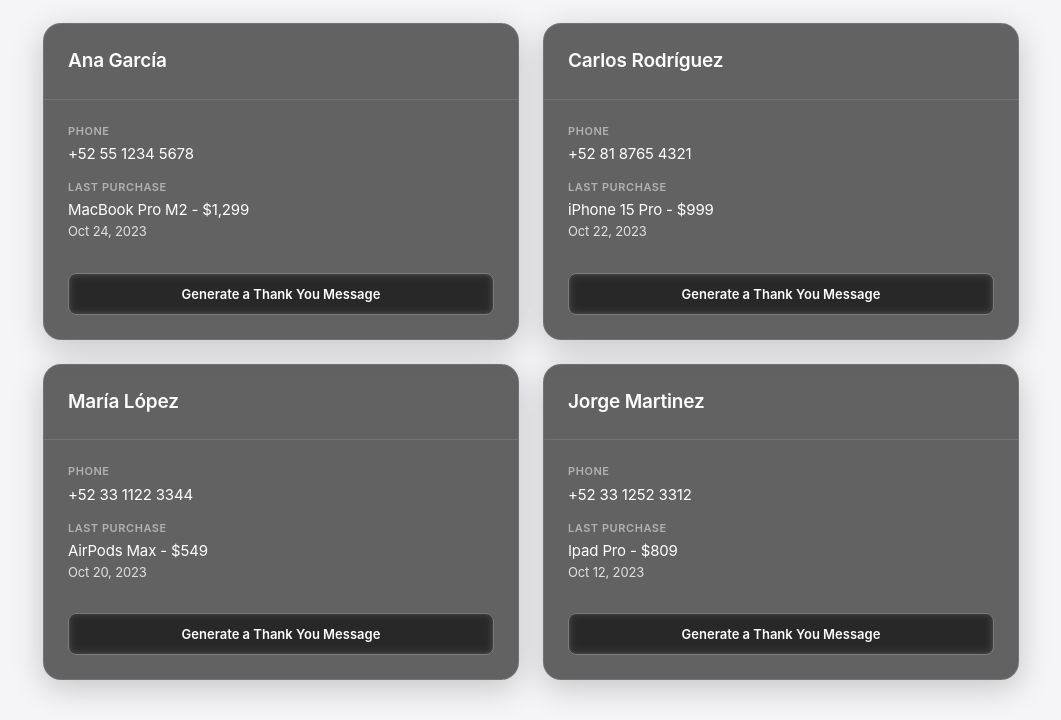
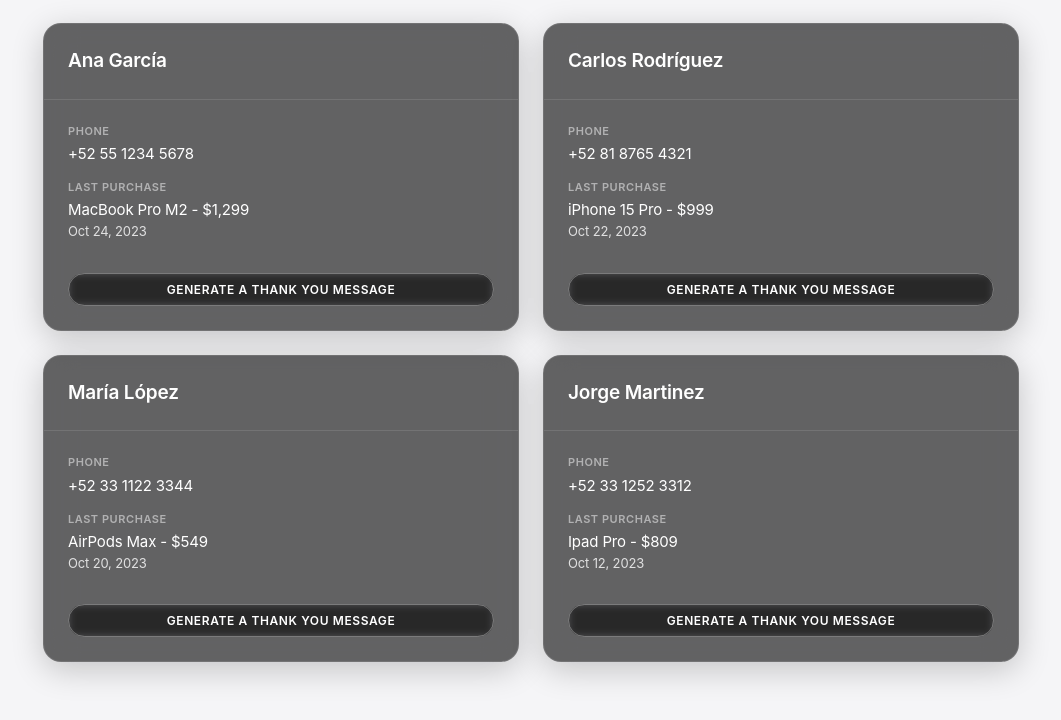
Before and after one commit to Chrispy0122/CRM_Chris, a plain HTML site: page frontend/index.html in a window 1280 px wide. Shown: the part 117-837 px from the top of the page, without its empty margins (109-1170 px from the left). Drawn offline with Linux system fonts and the light colour scheme.

Commit message:
Dec 22, 2025, 11:54 AM

```diff
--- a/frontend/style.css
+++ b/frontend/style.css
@@ -219,21 +219,26 @@ body {
 .btn-generate {
     width: 100%;
     margin-top: 16px;
-    padding: 12px;
+    padding: 8px 16px;
+    /* Smaller padding */
     background: transparent;
     border: 1px solid rgba(255, 255, 255, 0.3);
-    border-radius: 8px;
+    border-radius: 50px;
+    /* Oval / Pill shape */
     color: #FFFFFF;
     font-family: inherit;
-    font-size: 13px;
+    font-size: 12px;
+    /* Smaller text */
     font-weight: 600;
     cursor: pointer;
     transition: all 0.2s ease;
     backdrop-filter: blur(4px);
+    text-transform: uppercase;
+    letter-spacing: 0.05em;
 }
 
 .btn-generate:hover {
-    background-color: rgba(255, 255, 255, 0.1);
+    background-color: rgba(255, 255, 255, 0.15);
     border-color: #FFFFFF;
     transform: translateY(-1px);
     box-shadow: 0 4px 12px rgba(0, 0, 0, 0.1);
```
